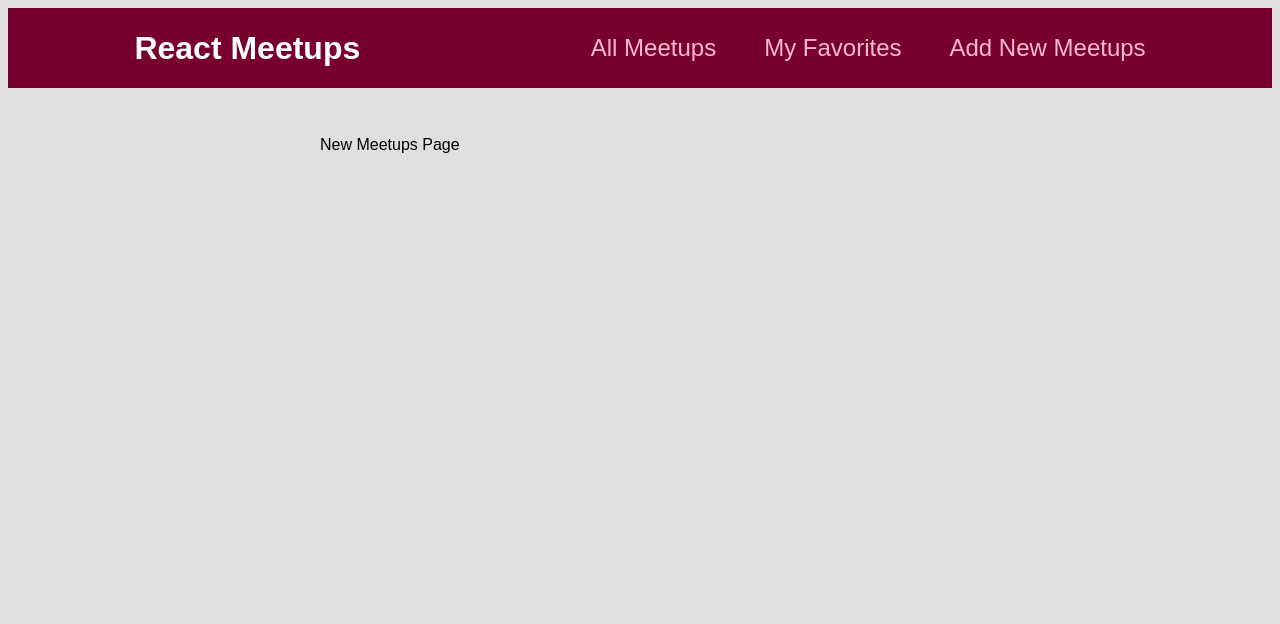
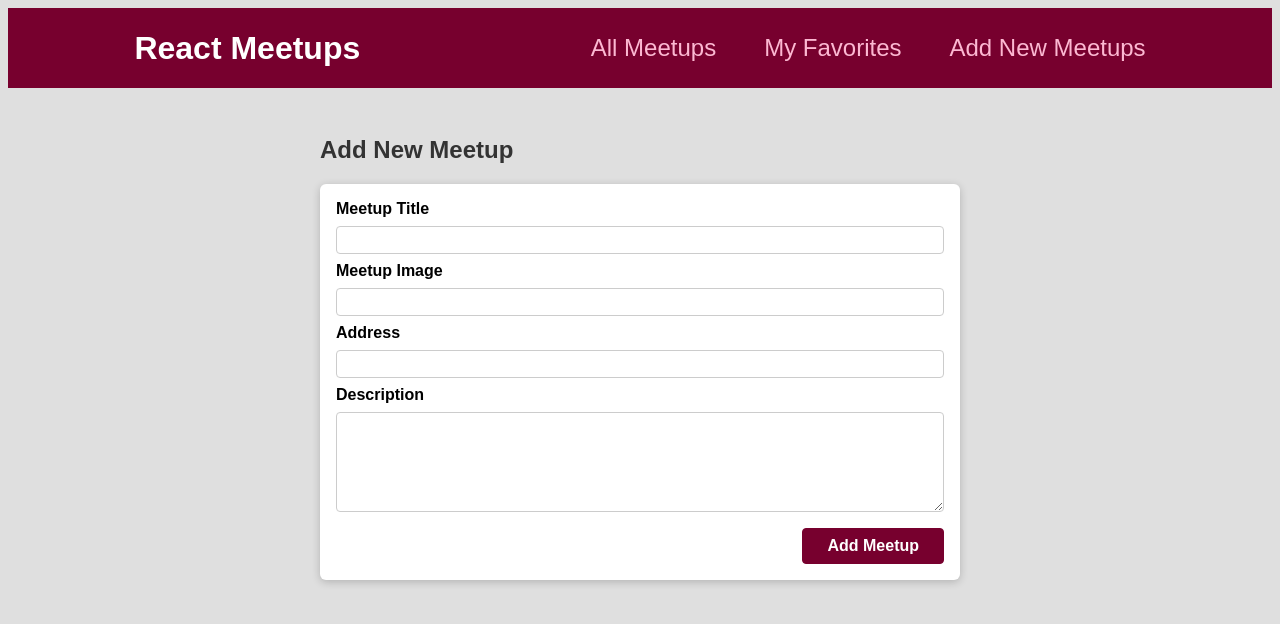
Before and after one commit to kscheltema/section_29_summary, a React (Create React App) app: page /new-meetup in a window 1280 px wide. Shown: the top 624 px of the page. Built offline with nearby package versions, Linux system fonts and the light colour scheme.

Commit message:
form submission

```diff
--- /dev/null
+++ b/src/components/meetups/NewMeetupForm.js
@@ -0,0 +1,36 @@
+import Card from "../ui/Card";
+import classes from "./NewMeetupForm.module.css";
+
+function NewMeetup() {
+  function submitHandler(event) {
+    event.preventDefault();
+  }
+
+  return (
+    <Card>
+      <form className={classes.form} onSubmit={submitHandler}>
+        <div className={classes.control}>
+          <label htmlFor="title">Meetup Title</label>
+          <input type="text" required id="title" />
+        </div>
+        <div className={classes.control}>
+          <label htmlFor="image">Meetup Image</label>
+          <input type="url" required id="image" />
+        </div>
+        <div className={classes.control}>
+          <label htmlFor="address">Address</label>
+          <input type="text" required id="address" />
+        </div>
+        <div className={classes.control}>
+          <label htmlFor="description">Description</label>
+          <textarea type="text" required rows="5" id="description" />
+        </div>
+        <div className={classes.actions}>
+          <button>Add Meetup</button>
+        </div>
+      </form>
+    </Card>
+  );
+}
+
+export default NewMeetup;
--- /dev/null
+++ b/src/components/meetups/NewMeetupForm.module.css
@@ -0,0 +1,45 @@
+.form {
+  padding: 1rem;
+}
+
+.control {
+  margin-bottom: 0.5rem;
+}
+
+.control label {
+  display: block;
+  font-weight: bold;
+  margin-bottom: 0.5rem;
+}
+
+.control input,
+.control textarea {
+  display: block;
+  font: inherit;
+  border-radius: 4px;
+  border: 1px solid #ccc;
+  padding: 0.25rem;
+  width: 100%;
+}
+
+.actions {
+  margin-top: 1rem;
+  text-align: right;
+}
+
+.actions button {
+  font: inherit;
+  cursor: pointer;
+  background-color: #77002e;
+  color: white;
+  padding: 0.5rem 1.5rem;
+  border: 1px solid #77002e;
+  border-radius: 4px;
+  font-weight: bold;
+}
+
+.actions button:hover,
+.actions button:active {
+  background-color: #a50e48;
+  border-color: #a50e48;
+}
--- a/src/pages/NewMeetup.js
+++ b/src/pages/NewMeetup.js
@@ -1,9 +1,12 @@
-function NewMeetup() {
+import NewMeetupForm from "../components/meetups/NewMeetupForm";
+
+function NewMeetupPage() {
   return (
-    <div>
-      <p>New Meetups Page</p>
-    </div>
+    <section>
+      <h1>Add New Meetup</h1>
+      <NewMeetupForm />
+    </section>
   );
 }
 
-export default NewMeetup;
+export default NewMeetupPage;
```
